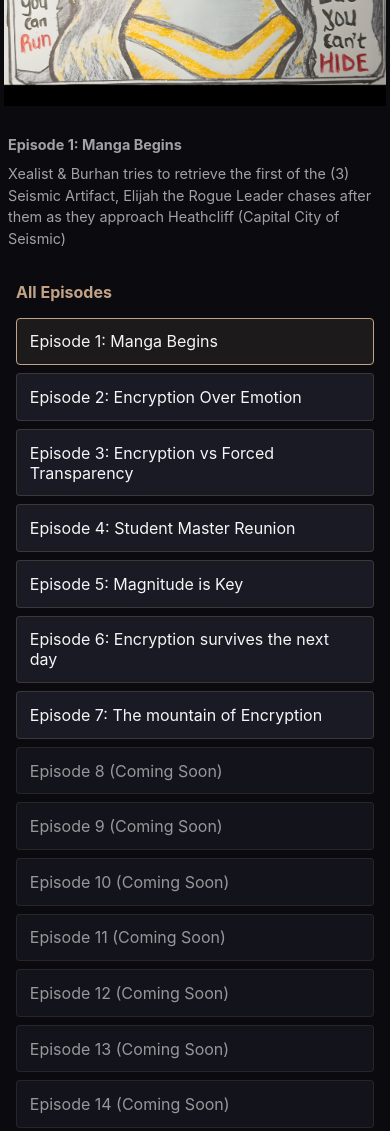
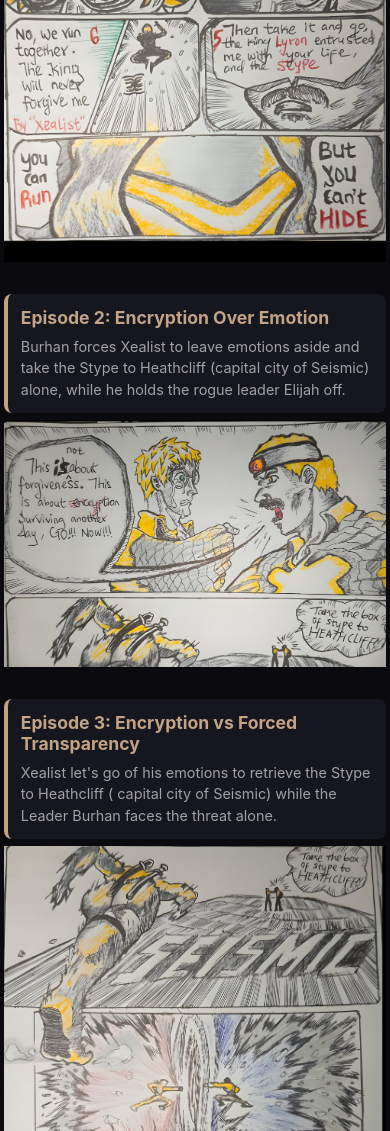
Before and after one commit to maskid111/Seismic-Manga, a plain HTML site: page index.html in a window 390 px wide. Shown: the part 840-1971 px from the top of the page. Drawn offline with Linux system fonts and the light colour scheme.

Commit message:
Refactor episode navigation to chapter navigation and update related styles and functionality

```diff
--- a/index.html
+++ b/index.html
@@ -79,8 +79,8 @@
             color: #e8d7c5;
         }
 
-        /* Episode Navigation */
-        .episode-nav {
+        /* Chapter Navigation */
+        .chapter-nav {
             background: #0a0a0f;
             padding: 0.5rem;
             display: flex;
@@ -89,7 +89,7 @@
             border-bottom: 1px solid rgba(194, 163, 134, 0.2);
         }
 
-        .episode-nav button {
+        .chapter-nav button {
             background: #1a1a24;
             color: #f5f5f7;
             border: 1px solid #c2a386;
@@ -98,21 +98,47 @@
             cursor: pointer;
         }
 
-        .episode-nav button:disabled {
+        .chapter-nav button:disabled {
             opacity: 0.4;
             cursor: not-allowed;
         }
 
-        .current-episode {
+        .current-chapter {
             color: #a1a1a6;
             font-size: 0.9rem;
         }
 
+        /* Manga Container */
+        .manga-container {
+            max-width: 800px;
+            margin: 0 auto;
+            padding: 0 0.5rem;
+        }
+
+        /* Episode Header */
+        .episode-header {
+            background: rgba(26, 26, 36, 0.8);
+            padding: 1rem;
+            margin: 1rem 0 0.5rem 0;
+            border-radius: 8px;
+            border-left: 4px solid #c2a386;
+        }
+
+        .episode-header h2 {
+            color: #c2a386;
+            font-size: 1.2rem;
+            margin-bottom: 0.5rem;
+        }
+
+        .episode-header p {
+            color: #a1a1a6;
+            font-size: 0.9rem;
+            line-height: 1.5;
+        }
+
         /* Manga Pages */
         .manga-pages {
-            max-width: 800px;
-            margin: 0 auto;
-            padding: 0.5rem;
+            margin-bottom: 2rem;
         }
 
         .manga-page {
@@ -139,53 +165,6 @@
             margin-bottom: 0.5rem;
         }
 
-        /* Story */
-        .story {
-            max-width: 800px;
-            margin: 1rem auto;
-            padding: 0 1rem;
-            color: #a1a1a6;
-            font-size: 0.9rem;
-            line-height: 1.5;
-        }
-
-        /* Episode List */
-        .episode-list {
-            max-width: 800px;
-            margin: 2rem auto;
-            padding: 0 1rem;
-        }
-
-        .episode-list h3 {
-            color: #c2a386;
-            margin-bottom: 1rem;
-            font-size: 1rem;
-        }
-
-        .episode-item {
-            background: #1a1a24;
-            border: 1px solid rgba(194, 163, 134, 0.2);
-            padding: 0.8rem;
-            margin-bottom: 0.5rem;
-            border-radius: 4px;
-            cursor: pointer;
-            transition: border-color 0.2s;
-        }
-
-        .episode-item:hover {
-            border-color: #c2a386;
-        }
-
-        .episode-item.active {
-            border-color: #c2a386;
-            background: rgba(194, 163, 134, 0.1);
-        }
-
-        .episode-item.coming-soon {
-            opacity: 0.6;
-            cursor: not-allowed;
-        }
-
         /* Footer */
         footer {
             max-width: 800px;
@@ -203,18 +182,27 @@
             margin-top: 0.5rem;
         }
 
+        /* Progress Indicator */
+        .progress-indicator {
+            background: rgba(194, 163, 134, 0.1);
+            padding: 0.5rem;
+            text-align: center;
+            font-size: 0.85rem;
+            color: #c2a386;
+            border-top: 1px solid rgba(194, 163, 134, 0.2);
+            position: sticky;
+            bottom: 0;
+            z-index: 99;
+        }
+
         /* Responsive */
         @media (max-width: 768px) {
-            .manga-pages {
-                padding: 0.25rem;
+            .manga-container {
+                padding: 0 0.25rem;
             }
 
-            .episode-nav {
+            .chapter-nav {
                 padding: 0.5rem;
-            }
-
-            .story {
-                padding: 0 0.5rem;
             }
 
             .header-content {
@@ -246,6 +234,15 @@
             .logo-text {
                 font-size: 1.1rem;
             }
+
+            .episode-header {
+                padding: 0.8rem;
+                margin: 0.8rem 0 0.4rem 0;
+            }
+
+            .episode-header h2 {
+                font-size: 1.1rem;
+            }
         }
     </style>
 </head>
@@ -266,257 +263,181 @@
         Art & Story by <span class="artist-name">Sage of Six Paths</span>
     </div>
 
-    <!-- Episode Navigation -->
-    <div class="episode-nav">
-        <button id="prev-btn">← Previous</button>
-        <div class="current-episode" id="current-episode">Episode 1</div>
-        <button id="next-btn">Next →</button>
+    <!-- Chapter Navigation -->
+    <div class="chapter-nav">
+        <button id="prev-chapter" disabled>← Previous Chapter</button>
+        <div class="current-chapter" id="current-chapter">Chapter 1</div>
+        <button id="next-chapter" disabled>Next Chapter →</button>
     </div>
 
-    <!-- Manga Pages -->
-    <div class="manga-pages" id="manga-pages">
-        <!-- Pages will load here -->
+    <!-- Manga Container -->
+    <div class="manga-container" id="manga-container">
+        <!-- All episodes will load here in one continuous scroll -->
     </div>
 
-    <!-- Story -->
-    <div class="story" id="story">
-        <!-- Story will load here -->
-    </div>
-
-    <!-- Episode List -->
-    <div class="episode-list">
-        <h3>All Episodes</h3>
-        <div id="episode-list-container">
-            <!-- Episode list will load here -->
-        </div>
-    </div>
+    <!-- Progress Indicator -->
+    <!-- <div class="progress-indicator" id="progress-indicator">
+        Reading Chapter 1 • 7/14 Episodes Available
+    </div> -->
 
     <!-- Footer -->
     <footer>
         <p>Seismic Manga • Chapter 1: The Box of STYPE</p>
-        <p id="episode-count">7/14 Episodes Available</p>
+        <p id="episode-count">7 Episodes Available • Scroll to Read</p>
         <p class="footer-credit">Built by Maskid • Art by Sage of Six Paths</p>
     </footer>
 
     <script>
-        // Manga data
-        const mangaData = {
-            1: {
+        // Manga data - All episodes for Chapter 1
+        const mangaData = [
+            {
+                episodeNumber: 1,
                 title: "Episode 1: Manga Begins",
                 pages: ["c1e1.jpg", "c1e11.jpg"],
                 story: "Xealist & Burhan tries to retrieve the first of the (3) Seismic Artifact, Elijah the Rogue Leader chases after them as they approach Heathcliff (Capital City of Seismic)"
             },
-            2: {
+            {
+                episodeNumber: 2,
                 title: "Episode 2: Encryption Over Emotion",
                 pages: ["c1e2.jpg"],
                 story: "Burhan forces Xealist to leave emotions aside and take the Stype to Heathcliff (capital city of Seismic) alone, while he holds the rogue leader Elijah off."
             },
-            3: {
+            {
+                episodeNumber: 3,
                 title: "Episode 3: Encryption vs Forced Transparency",
                 pages: ["c1e3.jpg"],
                 story: "Xealist let's go of his emotions to retrieve the Stype to Heathcliff ( capital city of Seismic) while the Leader Burhan faces the threat alone."
             },
-            4: {
+            {
+                episodeNumber: 4,
                 title: "Episode 4: Student Master Reunion",
                 pages: ["c1e4.jpg"],
                 story: "Elijah Challenges his former Master Burhan who made him a leader on Seismic. While Xealist makes his way for Heathcliff."
             },
-            5: {
+            {
+                episodeNumber: 5,
                 title: "Episode 5: Magnitude is Key",
                 pages: ["c1e5.jpg"],
                 story: "From the first clash, Burhan realizes the effects of Magnitude 8 on Seismic."
             },
-            6: {
+            {
+                episodeNumber: 6,
                 title: "Episode 6: Encryption survives the next day",
                 pages: ["c1e6.jpg"],
                 story: "Espionage Mission failed: Xealist makes it to Heathcliff (Capital City of Seismic) with the box of stype. Stype is one of the 3 artifacts of Seismic: [ Stype, Reth, Stables ], it holds all info on how the Devs interact with the Reth."
             },
-            7: {
+            {
+                episodeNumber: 7,
                 title: "Episode 7: The mountain of Encryption",
                 pages: ["c1e7.jpg"],
                 story: "Xealist arrives safely to Heathcliff Portal, now all he needs is his encryption name to decrypt the portal and pass through into the capital city of Seismic with STYPE"
             }
-        };
-
-        let currentEpisode = 1;
-        let totalEpisodes = Object.keys(mangaData).length;
+        ];
 
         // DOM elements
-        const mangaPages = document.getElementById('manga-pages');
-        const storyDiv = document.getElementById('story');
-        const currentEpisodeDisplay = document.getElementById('current-episode');
+        const mangaContainer = document.getElementById('manga-container');
         const episodeCountDisplay = document.getElementById('episode-count');
-        const prevBtn = document.getElementById('prev-btn');
-        const nextBtn = document.getElementById('next-btn');
-        const episodeListContainer = document.getElementById('episode-list-container');
+        const prevChapterBtn = document.getElementById('prev-chapter');
+        const nextChapterBtn = document.getElementById('next-chapter');
+        const currentChapterDisplay = document.getElementById('current-chapter');
+        const progressIndicator = document.getElementById('progress-indicator');
 
         // Initialize
         function init() {
-            episodeCountDisplay.textContent = `${totalEpisodes}/14 Episodes Available`;
-            loadEpisode(currentEpisode);
-            createEpisodeList();
-            restoreBookmark();
+            episodeCountDisplay.textContent = `${mangaData.length} Episodes Available • Scroll to Read`;
+            loadAllEpisodes();
+            setupEventListeners();
         }
 
-        // Load episode
-        async function loadEpisode(episodeNumber) {
-            const episode = mangaData[episodeNumber];
-            if (!episode) return;
+        // Load all episodes at once for continuous scrolling
+        async function loadAllEpisodes() {
+            mangaContainer.innerHTML = '';
 
-            currentEpisode = episodeNumber;
+            for (const episode of mangaData) {
+                // Create episode header
+                const episodeHeader = document.createElement('div');
+                episodeHeader.className = 'episode-header';
+                episodeHeader.id = `episode-${episode.episodeNumber}`;
 
-            // Clear
-            mangaPages.innerHTML = '';
-            storyDiv.innerHTML = '';
+                episodeHeader.innerHTML = `
+                    <h2>${episode.title}</h2>
+                    <p>${episode.story}</p>
+                `;
 
-            // Load all pages
+                mangaContainer.appendChild(episodeHeader);
+
+                // Create pages container
+                const pagesContainer = document.createElement('div');
+                pagesContainer.className = 'manga-pages';
+
+                // Load all pages for this episode
                 for (let i = 0; i < episode.pages.length; i++) {
                     const pageDiv = document.createElement('div');
                     pageDiv.className = 'manga-page';
 
                     const img = document.createElement('img');
                     img.src = episode.pages[i];
-                img.alt = `Page ${i + 1}`;
+                    img.alt = `Episode ${episode.episodeNumber}, Page ${i + 1}`;
                     img.loading = 'lazy';
 
                     img.onerror = function() {
                         this.parentNode.innerHTML = `
                             <div class="image-placeholder">
                                 <div>📖</div>
-                            <p>Episode ${episodeNumber}, Page ${i + 1}</p>
+                                <p>Episode ${episode.episodeNumber}, Page ${i + 1}</p>
                                 <p style="font-size: 0.8rem;">Add image: ${episode.pages[i]}</p>
                             </div>
                         `;
                     };
 
                     pageDiv.appendChild(img);
-                mangaPages.appendChild(pageDiv);
+                    pagesContainer.appendChild(pageDiv);
                 }
 
-            // Add story
-            storyDiv.innerHTML = `
-                <p><strong>${episode.title}</strong></p>
-                <p style="margin-top: 0.5rem;">${episode.story}</p>
-            `;
-
-            // Update display
-            currentEpisodeDisplay.textContent = `Episode ${episodeNumber}`;
-
-            // Update navigation
-            updateNavigation();
-
-            // Update episode list
-            updateEpisodeList();
-
-            // Save bookmark
-            saveBookmark();
-
-            // Scroll to top
-            window.scrollTo(0, 0);
+                mangaContainer.appendChild(pagesContainer);
+            }
         }
 
-        // Create episode list
-        function createEpisodeList() {
-            let html = '';
-            for (let i = 1; i <= 14; i++) {
-                const isAvailable = i <= totalEpisodes;
-                const isActive = i === currentEpisode;
-                const episodeTitle = mangaData[i]?.title || `Episode ${i}${!isAvailable ? ' (Coming Soon)' : ''}`;
+        // Track scroll progress
+        function updateProgressIndicator() {
+            const scrollTop = window.pageYOffset;
+            const windowHeight = window.innerHeight;
+            const docHeight = document.documentElement.scrollHeight;
 
-                html += `
-                    <div class="episode-item ${isActive ? 'active' : ''} ${!isAvailable ? 'coming-soon' : ''}"
-                         data-episode="${i}"
-                         ${!isAvailable ? 'title="Coming Soon"' : ''}>
-                        ${episodeTitle}
-                    </div>
-                `;
-            }
-            episodeListContainer.innerHTML = html;
+            // Calculate scroll percentage
+            const scrollPercent = Math.round((scrollTop / (docHeight - windowHeight)) * 100);
 
-            // Add click events
-            document.querySelectorAll('.episode-item').forEach(item => {
-                const episodeNum = parseInt(item.dataset.episode);
-                const isAvailable = episodeNum <= totalEpisodes;
-
-                if (isAvailable) {
-                    item.addEventListener('click', () => {
-                        loadEpisode(episodeNum);
-                    });
-                }
-            });
-        }
-
-        // Update episode list
-        function updateEpisodeList() {
-            document.querySelectorAll('.episode-item').forEach(item => {
-                item.classList.remove('active');
-                if (parseInt(item.dataset.episode) === currentEpisode) {
-                    item.classList.add('active');
-                }
-            });
-        }
-
-        // Update navigation buttons
-        function updateNavigation() {
-            prevBtn.disabled = currentEpisode === 1;
-            nextBtn.disabled = currentEpisode === totalEpisodes;
-        }
-
-        // Save bookmark
-        function saveBookmark() {
-            localStorage.setItem('seismic-bookmark', currentEpisode);
-        }
-
-        // Restore bookmark
-        function restoreBookmark() {
-            const saved = localStorage.getItem('seismic-bookmark');
-            if (saved && mangaData[saved]) {
-                loadEpisode(parseInt(saved));
-            }
+            // Update progress indicator
+            progressIndicator.textContent = `Reading Chapter 1 • ${scrollPercent}% Complete • 7/14 Episodes Available`;
         }
 
         // Event listeners
         function setupEventListeners() {
-            // Previous button
-            prevBtn.addEventListener('click', () => {
-                if (currentEpisode > 1) {
-                    loadEpisode(currentEpisode - 1);
-                }
+            // Previous chapter button (disabled for now since only Chapter 1)
+            prevChapterBtn.addEventListener('click', () => {
+                // Will be enabled when more chapters are added
             });
 
-            // Next button
-            nextBtn.addEventListener('click', () => {
-                if (currentEpisode < totalEpisodes) {
-                    loadEpisode(currentEpisode + 1);
-                }
+            // Next chapter button (disabled for now since only Chapter 1)
+            nextChapterBtn.addEventListener('click', () => {
+                // Will be enabled when more chapters are added
             });
 
-            // Keyboard navigation
+            // Update progress on scroll
+            window.addEventListener('scroll', updateProgressIndicator);
+
+            // Initial progress update
+            updateProgressIndicator();
+
+            // Keyboard navigation for chapters (when more chapters are added)
             document.addEventListener('keydown', (e) => {
-                if (e.key === 'ArrowLeft' && currentEpisode > 1) {
-                    loadEpisode(currentEpisode - 1);
-                } else if (e.key === 'ArrowRight' && currentEpisode < totalEpisodes) {
-                    loadEpisode(currentEpisode + 1);
+                // Left arrow for previous chapter
+                if (e.key === 'ArrowLeft') {
+                    // Will be enabled when more chapters are added
                 }
-            });
-
-            // Swipe for mobile
-            let touchStartX = 0;
-            document.addEventListener('touchstart', (e) => {
-                touchStartX = e.touches[0].clientX;
-            });
-
-            document.addEventListener('touchend', (e) => {
-                const touchEndX = e.changedTouches[0].clientX;
-                const diff = touchStartX - touchEndX;
-
-                // Swipe right (previous)
-                if (diff > 50 && currentEpisode > 1) {
-                    loadEpisode(currentEpisode - 1);
-                }
-                // Swipe left (next)
-                else if (diff < -50 && currentEpisode < totalEpisodes) {
-                    loadEpisode(currentEpisode + 1);
+                // Right arrow for next chapter
+                else if (e.key === 'ArrowRight') {
+                    // Will be enabled when more chapters are added
                 }
             });
         }
@@ -524,7 +445,6 @@
         // Initialize when page loads
         document.addEventListener('DOMContentLoaded', () => {
             init();
-            setupEventListeners();
         });
     </script>
 </body>
```
Lines whose indentation alone changed are shown as unchanged.
